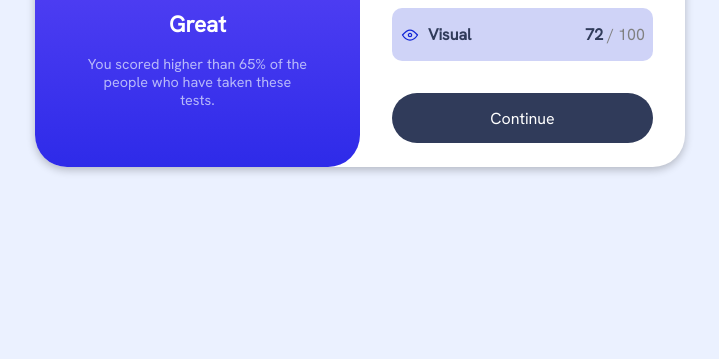
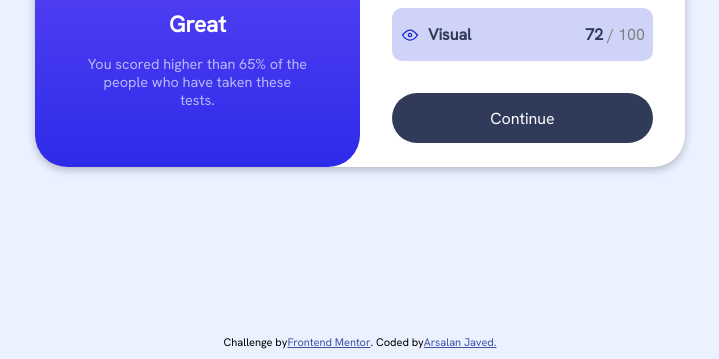
Before and after one commit to Arsalan40/Front-end-Mentor-Challenges, a plain HTML site: page results-summary-component-main/index.html in a window 1280 px wide. Shown: the part 441-800 px from the top of the page, without its empty margins (280-999 px from the left). Drawn offline with Linux system fonts and the light colour scheme.

Commit message:
final commit

```diff
--- a/results-summary-component-main/index.html
+++ b/results-summary-component-main/index.html
@@ -81,12 +81,12 @@
         </section>
       </div>
       </div>
-
-    <!-- <div class="attribution">
+    </div>
+    <div class="attribution">
       Challenge by
       <a href="https://www.frontendmentor.io?ref=challenge" target="_blank"
         >Frontend Mentor</a
-      >. Coded by <a href="#">Your Name Here</a>.
-    </div> -->
+      >. Coded by <a href="https://github.com/Arsalan40" target="_blank">Arsalan Javed.</a>
+    </div>
   </body>
 </html>
--- a/results-summary-component-main/style.css
+++ b/results-summary-component-main/style.css
@@ -182,6 +182,19 @@ body {
     background: var(--Light-royal-blue-background);
 }
 
+.attribution {
+    font-size: 15px;
+    text-align: center;
+    position: fixed;
+    bottom: 0;
+    width: 100%;
+    padding: 10px;
+    display: flex;
+    flex-direction: row;
+    justify-content: center;
+}
+
+
 @media screen and (max-width:650px) {
     body {
         align-items: flex-start;
@@ -208,4 +221,8 @@ body {
     .summary {
         width: 100%;
     }
+
+    .attribution {
+        display: none;
+    }
 }
```
